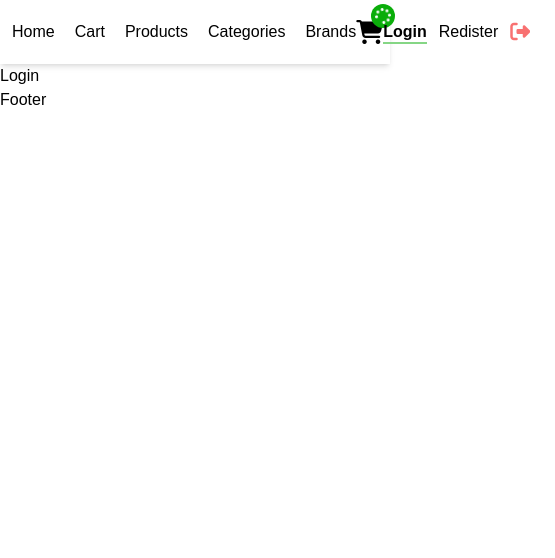
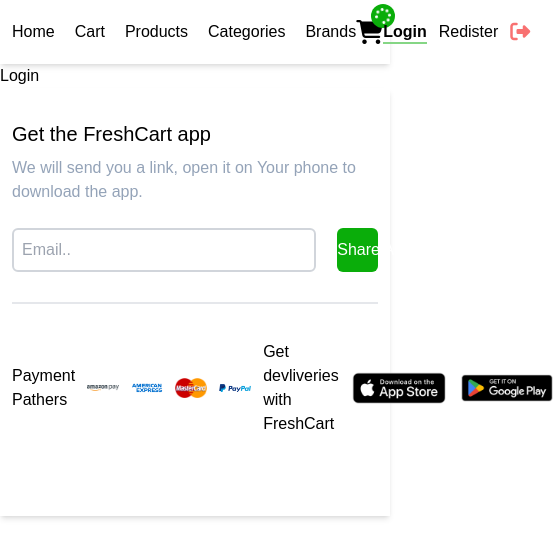
Before and after one commit to elref7i/E-commerce, a React (Vite) app: page /login in a window 390 px wide. Shown: the top 558 px of the page, 555 px wide, since content can reach past the window. Built offline with nearby package versions, Linux system fonts and the light colour scheme; a web font is replaced by a local one.

Commit message:
Design Footer not Responsive

```diff
--- a/src/Components/Footer/Footer.jsx
+++ b/src/Components/Footer/Footer.jsx
@@ -1,3 +1,80 @@
+import amzonePay from '../../assets/images/amazon-pay.png';
+import masrerCard from '../../assets/images/mastercard.webp';
+import payPal from '../../assets/images/paypal.png';
+import americanExpress from '../../assets/images/American-Express-Color.png';
+import getGooglePlay from '../../assets/images/get-google-play.png';
+import getAppleStore from '../../assets/images/get-apple-store.png';
 export default function Footer() {
-  return <div>Footer</div>;
+  return (
+    <>
+      <footer className="py-8 shadow-md">
+        <div className="container">
+          <header className="mb-6 space-y-2">
+            <h3 className="text-xl">Get the FreshCart app</h3>
+            <p className="text-slate-400">
+              We will send you a link, open it on Your phone to download the
+              app.
+            </p>
+          </header>
+          <form className="contact-email  grid grid-cols-12 gap-2 relative before:absolute before:w-full before:h-[2px] before:bg-gray-200 before:-bottom-8  mb-5 ">
+            <div className="email-input col-span-10">
+              <input
+                type="email"
+                className="form-controll"
+                placeholder="Email.."
+              />
+            </div>
+            <button
+              className="btn  bg-primary-500 hover:bg-primary-600"
+              type="submit"
+            >
+              Share App Link
+            </button>
+          </form>
+          <div className="py-12 flex gap-3 items-center justify-between">
+            <div className="payment flex gap-3 items-center">
+              <h4>Payment Pathers</h4>
+              <ul className="payment-way flex gap-3 items-center">
+                <li className="w-8">
+                  <a href="#" target="_blank" alt="">
+                    <img className="w-full" src={amzonePay} alt="" />
+                  </a>
+                </li>
+                <li className="w-8">
+                  <a href="#" target="_blank" alt="">
+                    <img src={americanExpress} alt="" />
+                  </a>
+                </li>
+                <li className="w-8">
+                  <a href="#" target="_blank" alt="">
+                    <img src={masrerCard} alt="" />
+                  </a>
+                </li>
+                <li className="w-8">
+                  <a href="#" target="_blank" alt="">
+                    <img src={payPal} alt="" />
+                  </a>
+                </li>
+              </ul>
+            </div>
+            <div className="download-way flex gap-3 items-center">
+              <h4>Get devliveries with FreshCart</h4>
+              <ul className="payment-way flex gap-3 items-center  ">
+                <li className="w-24">
+                  <a href="#" target="_blank" alt="">
+                    <img className="w-full" src={getAppleStore} alt="" />
+                  </a>
+                </li>
+                <li className="w-24">
+                  <a href="#" target="_blank" alt="">
+                    <img className="w-full" src={getGooglePlay} alt="" />
+                  </a>
+                </li>
+              </ul>
+            </div>
+          </div>
+        </div>
+      </footer>
+    </>
+  );
 }
--- a/src/index.css
+++ b/src/index.css
@@ -5,6 +5,12 @@
   .nav-link {
     @apply relative before:absolute before:w-0 hover:before:w-full before:h-[2px] before:bg-primary-200 before:-bottom-1 before:left-0 before:transition-[width] before:duration-300;
   }
+  .form-controll {
+    @apply w-full focus:border-primary-300  focus:caret-primary-500  px-2 py-2 border-2 rounded-md border-solid border-gray-300 focus:outline-none transition-colors duration-300;
+  }
+  .btn {
+    @apply col-span-2 w-3/4 justify-self-end rounded-md text-white text-nowrap  transition-colors duration-300;
+  }
 }
 body {
   font-family: 'Encode Sans Expanded', sans-serif;
```
